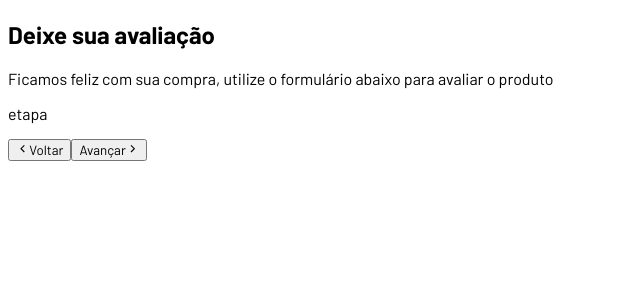
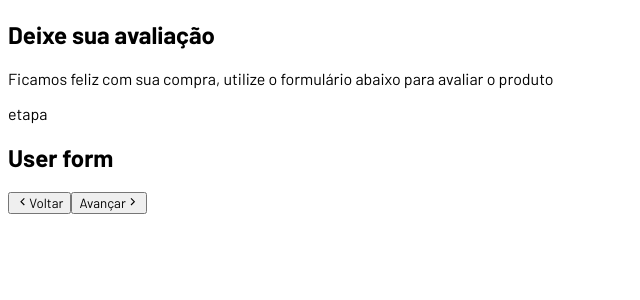
Before and after one commit to veih/formulariaDeAvaliacao, a React (Vite) app: page / in a window 1280 px wide. Shown: the top 300 px of the page, without its empty margins (0-640 px from the left). Built offline with nearby package versions, Linux system fonts and the light colour scheme.

Commit message:
criação dos hooks

```diff
--- a/src/App.jsx
+++ b/src/App.jsx
@@ -3,15 +3,17 @@ import UserForm from './components/UserForm'
 import ReviewForm from './components/ReviewForm'
 import Thanks from './components/Thanks'
 
+import { useForm } from './hooks/useForm'
+
 import './App.css'
+
 
 function App() {
 
-  const UserComponents = [
-    <UserForm />,
-    <ReviewForm />,
-    <Thanks />
-  ]
+  const formComponents = [<UserForm />, <ReviewForm />, <Thanks />]
+
+  const { currentStep, currentComponent } = useForm(formComponents)
+
   return (
     <div className="app">
       <div className='header'>
@@ -22,7 +24,7 @@ function App() {
       <div className='form-container'>
         <p>etapa</p>
         <form>
-          <div className="inputs-container"></div>
+          <div className="inputs-container">{currentComponent}</div>
           <div className='actions'>
             <button type='button' className=''>
               <GrFormPrevious />
--- a/src/hooks/useForm.jsx
+++ b/src/hooks/useForm.jsx
@@ -1,9 +1,12 @@
 import { useState } from "react";
 
 export function useForm(steps) {
-    return(
-        <div>
 
-        </div>
-    )
+    const [currentStep, setCurrentStep] = useState(0)
+    return {
+        currentStep,
+        currentComponent: steps[currentStep],
+
+    }
+
 }
```
